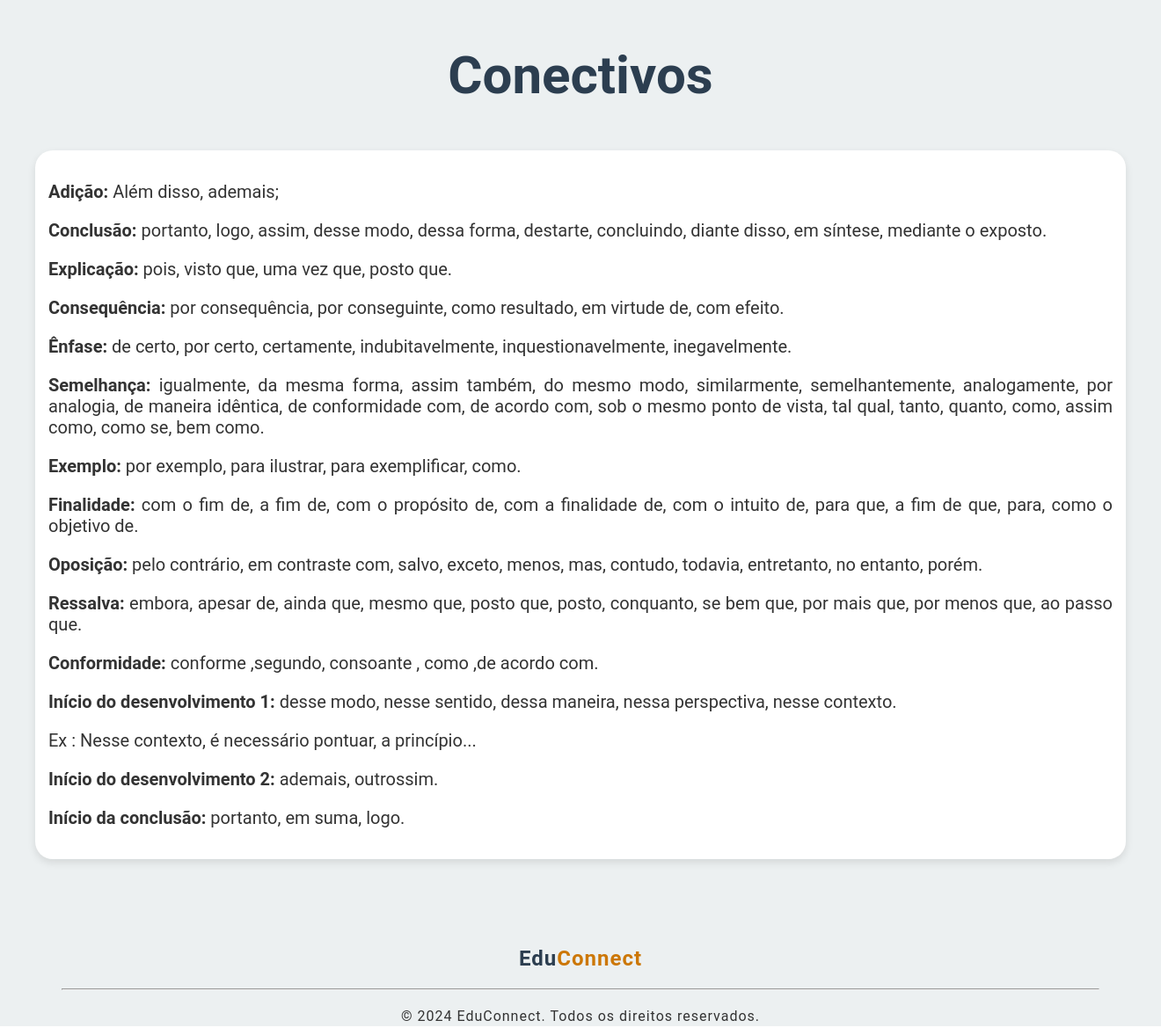
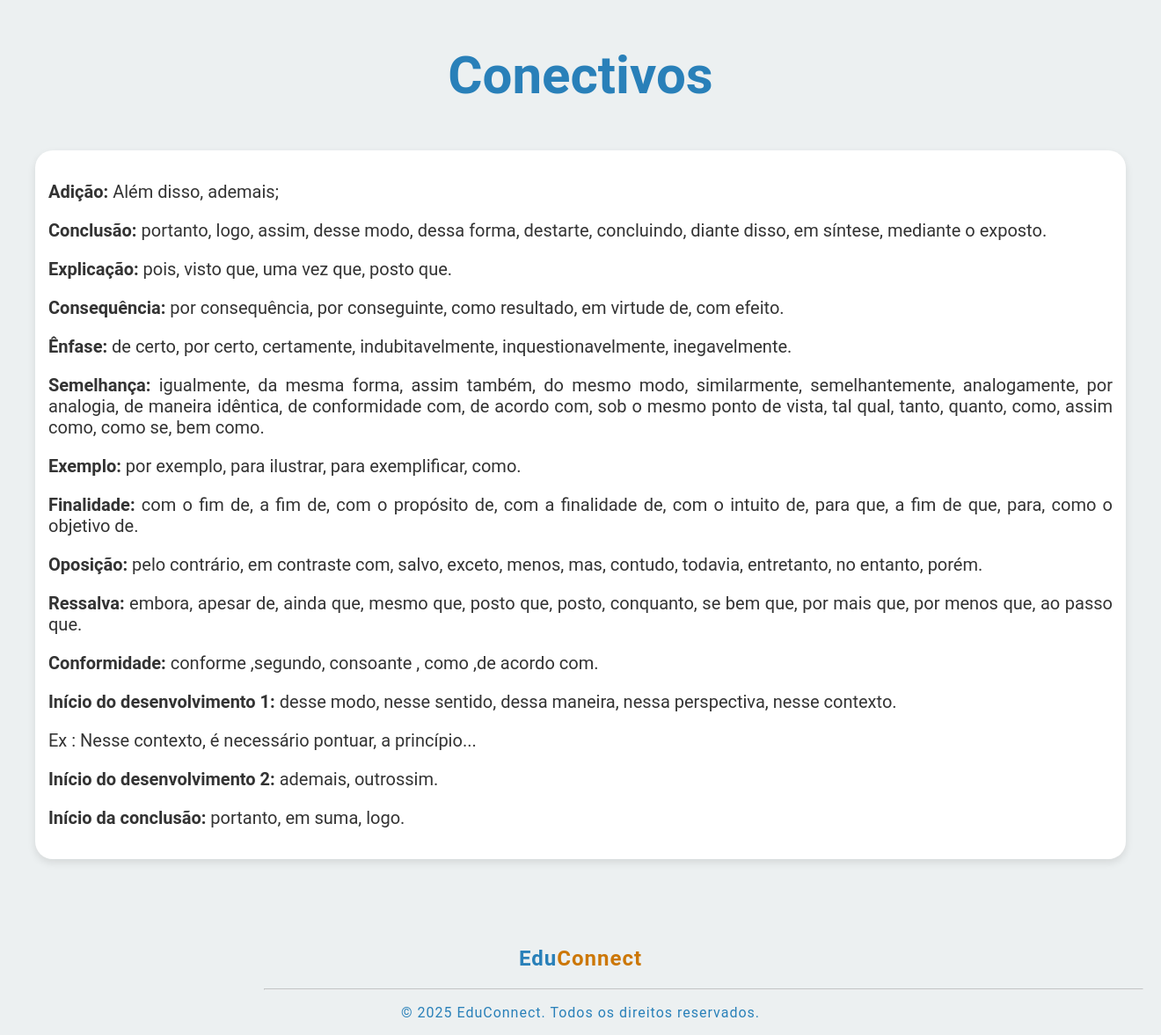
Before and after one commit to Renata-Silvax/Projeto-EduConnect, a Django app: template templates/pag_conectivo.html in a window 1320 px wide. Shown: the whole page at 88% size. Run offline with Django 5.2, Linux system fonts and the light colour scheme; the template is opened without the code that fills it, so the values that code supplies are empty.

Commit message:
concertando o visual do site das atividades

```diff
--- a/css/pag_conectivos.css
+++ b/css/pag_conectivos.css
@@ -13,7 +13,7 @@ header {
     margin-top: 50px;
     margin-bottom: 40px;
     font-size: 2.5em;
-    color: #2C3E50;
+    color:  #2980B9;
 }
 
 .lista {
@@ -30,21 +30,31 @@ header {
 .site {
     background-color: #ECF0F1;
     letter-spacing: 1px;
-    height: 130px;
+    height: 140px;
     text-align: center;
     padding-top: 20px;
+    color: #2980B9;
+    margin-top: 10px;
 }
 
 .pe {
-    color: #2C3E50;
+    color: #2980B9;
+    margin-bottom: 10px;
 }
 
-span {
+footer span {
     color: rgb(204, 119, 7);
 }
 
 .linha {
-    margin: 20px 70px;
+    /* border-top: 2px solid #2C3E50;  */
+    width: 100%;
+    max-width: 1000px;
+    margin-left: 300px;
+    margin-right: auto;
+    border: 1px #F39C12;
+    margin-bottom: 10px;
+    opacity: 0.5;
 }
 
 /* Responsividade */
--- a/css/style_pag_atividades.css
+++ b/css/style_pag_atividades.css
@@ -2,7 +2,7 @@
 
 body {
     font-family: system-ui, -apple-system, BlinkMacSystemFont, 'Segoe UI', Roboto, Oxygen, Ubuntu, Cantarell, 'Open Sans', 'Helvetica Neue', sans-serif;
-    background-color: #f1dfe6;
+    background-color: #ECF0F1;
     text-align: center;
 }
 
@@ -20,7 +20,7 @@ header {
     border-radius: 20px;
     font-family: 'Times New Roman', Times, serif;
     font-size: 30px;
-    color: rgb(204, 136, 10);
+    color: #2980B9;
 }
 
 /* Corpo do site */
@@ -35,7 +35,7 @@ h2 {
     font-family: 'Times New Roman', Times, serif;
     margin-top: 20px;
     font-size: 27px;
-    color: rgb(204, 136, 10);
+    color: #2980B9;
     text-shadow: 2px 2px 2px rgba(253, 179, 6, 0.3);
 }
 
--- a/templates/pag_conectivo.html
+++ b/templates/pag_conectivo.html
@@ -72,7 +72,7 @@
             <div class="linha">
                 <hr>
             </div>
-            <p>&copy; 2024 EduConnect. Todos os direitos reservados. </p>
+            <p>&copy; 2025 EduConnect. Todos os direitos reservados. </p>
         </div>
 
     </footer>
--- a/templates/pag_principal_oficial.html
+++ b/templates/pag_principal_oficial.html
@@ -165,7 +165,7 @@
             <div class="linha">
                 <hr>
             </div>
-            <p>&copy; 2024 EduConnect. Todos os direitos reservados. </p>
+            <p>&copy; 2025 EduConnect. Todos os direitos reservados. </p>
         </div>
 
     </footer>
```
